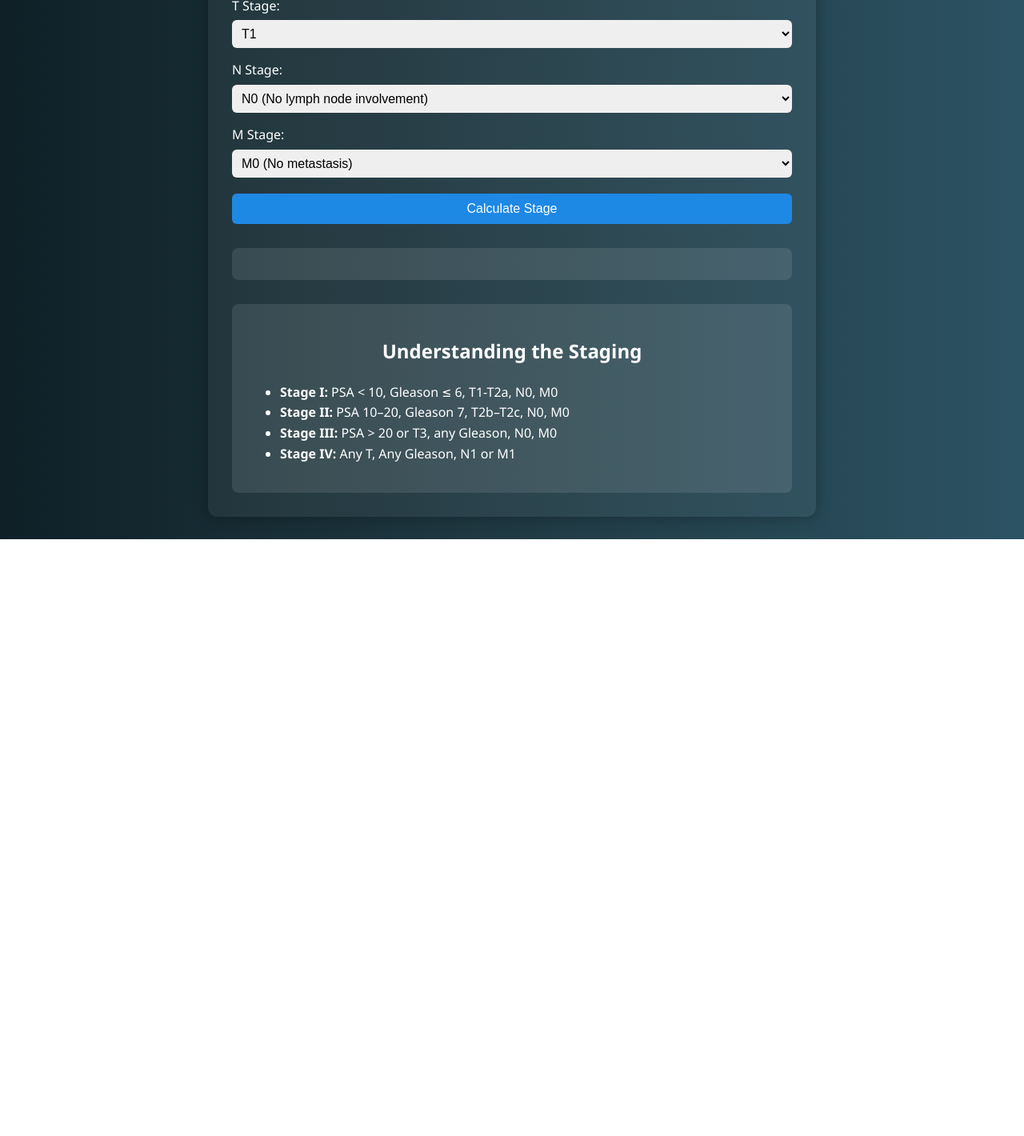
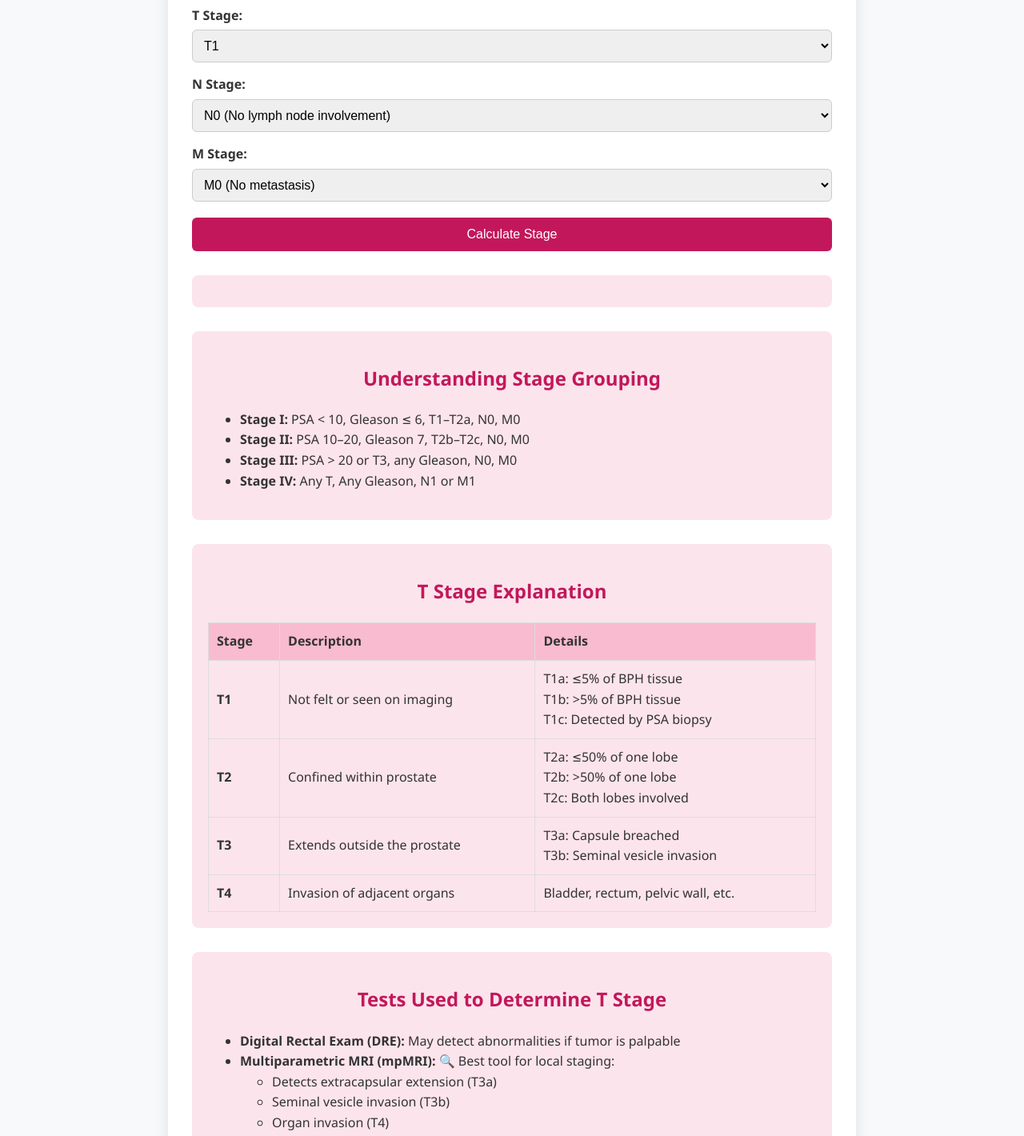
Before and after one commit to care4cancer/Prostate-Cancer-Staging, a plain HTML site: page index.html in a window 1280 px wide. Shown: the part 359-1779 px from the top of the page at 80% size. Before the commit the page ends 1033 px from the top, so only its background shows below. Drawn offline with Linux system fonts and the light colour scheme.

Commit message:
index.html

```diff
--- a/index.html
+++ b/index.html
@@ -7,38 +7,40 @@
   <style>
     body {
       font-family: 'Segoe UI', Tahoma, Geneva, Verdana, sans-serif;
-      background: linear-gradient(to right, #0f2027, #203a43, #2c5364);
-      color: #fff;
+      background-color: #f8f9fa;
+      color: #333;
       padding: 20px;
       line-height: 1.6;
     }
     .container {
-      max-width: 700px;
+      max-width: 800px;
       margin: auto;
-      background-color: rgba(255, 255, 255, 0.05);
+      background-color: #ffffff;
       padding: 30px;
       border-radius: 12px;
-      box-shadow: 0 0 20px rgba(0,0,0,0.3);
+      box-shadow: 0 0 20px rgba(0,0,0,0.1);
     }
     h1, h2 {
       text-align: center;
+      color: #c2185b;
     }
     label {
       display: block;
       margin-top: 15px;
+      font-weight: bold;
     }
     input, select {
       width: 100%;
-      padding: 8px;
+      padding: 10px;
       margin-top: 5px;
       border-radius: 6px;
-      border: none;
+      border: 1px solid #ccc;
       font-size: 16px;
     }
     button {
-      background-color: #1e88e5;
+      background-color: #c2185b;
       color: white;
-      padding: 10px 20px;
+      padding: 12px;
       margin-top: 20px;
       border: none;
       border-radius: 6px;
@@ -46,11 +48,24 @@
       font-size: 16px;
       width: 100%;
     }
-    .result, .education {
+    .section {
       margin-top: 30px;
       padding: 20px;
-      background-color: rgba(255,255,255,0.1);
+      background-color: #fce4ec;
       border-radius: 8px;
+    }
+    table {
+      width: 100%;
+      border-collapse: collapse;
+      margin-top: 15px;
+    }
+    th, td {
+      border: 1px solid #ddd;
+      padding: 10px;
+      text-align: left;
+    }
+    th {
+      background-color: #f8bbd0;
     }
   </style>
 </head>
@@ -93,16 +108,73 @@
 
     <button onclick="calculateStage()">Calculate Stage</button>
 
-    <div class="result" id="result"></div>
+    <div class="section" id="result"></div>
 
-    <div class="education">
-      <h2>Understanding the Staging</h2>
+    <div class="section">
+      <h2>Understanding Stage Grouping</h2>
       <ul>
-        <li><strong>Stage I:</strong> PSA < 10, Gleason ≤ 6, T1-T2a, N0, M0</li>
+        <li><strong>Stage I:</strong> PSA < 10, Gleason ≤ 6, T1–T2a, N0, M0</li>
         <li><strong>Stage II:</strong> PSA 10–20, Gleason 7, T2b–T2c, N0, M0</li>
         <li><strong>Stage III:</strong> PSA > 20 or T3, any Gleason, N0, M0</li>
         <li><strong>Stage IV:</strong> Any T, Any Gleason, N1 or M1</li>
       </ul>
+    </div>
+
+    <div class="section">
+      <h2>T Stage Explanation</h2>
+      <table>
+        <tr>
+          <th>Stage</th>
+          <th>Description</th>
+          <th>Details</th>
+        </tr>
+        <tr>
+          <td><strong>T1</strong></td>
+          <td>Not felt or seen on imaging</td>
+          <td>T1a: ≤5% of BPH tissue<br/>T1b: >5% of BPH tissue<br/>T1c: Detected by PSA biopsy</td>
+        </tr>
+        <tr>
+          <td><strong>T2</strong></td>
+          <td>Confined within prostate</td>
+          <td>T2a: ≤50% of one lobe<br/>T2b: >50% of one lobe<br/>T2c: Both lobes involved</td>
+        </tr>
+        <tr>
+          <td><strong>T3</strong></td>
+          <td>Extends outside the prostate</td>
+          <td>T3a: Capsule breached<br/>T3b: Seminal vesicle invasion</td>
+        </tr>
+        <tr>
+          <td><strong>T4</strong></td>
+          <td>Invasion of adjacent organs</td>
+          <td>Bladder, rectum, pelvic wall, etc.</td>
+        </tr>
+      </table>
+    </div>
+
+    <div class="section">
+      <h2>Tests Used to Determine T Stage</h2>
+      <ul>
+        <li><strong>Digital Rectal Exam (DRE):</strong> May detect abnormalities if tumor is palpable</li>
+        <li><strong>Multiparametric MRI (mpMRI):</strong> 🔍 Best tool for local staging:
+          <ul>
+            <li>Detects extracapsular extension (T3a)</li>
+            <li>Seminal vesicle invasion (T3b)</li>
+            <li>Organ invasion (T4)</li>
+          </ul>
+        </li>
+      </ul>
+    </div>
+
+    <div class="section">
+      <h2>Role of PSMA PET-CT in Staging</h2>
+      <p><strong>PSMA PET-CT is not used to evaluate T stage</strong> but plays a vital role in staging overall prostate cancer:</p>
+      <ul>
+        <li><strong>N Staging:</strong> Detects small lymph node metastases missed on CT or MRI</li>
+        <li><strong>M Staging:</strong> Highly sensitive for bone, lung, and liver metastasis (M1a/M1b/M1c)</li>
+        <li><strong>Restaging:</strong> Useful in recurrent prostate cancer with very low PSA</li>
+        <li><strong>Treatment Planning:</strong> Helps decide whether surgery or systemic therapy is appropriate</li>
+      </ul>
+      <p><strong>Note:</strong> mpMRI is required to assess the local extent of the primary tumor (T stage).</p>
     </div>
   </div>
 
```
